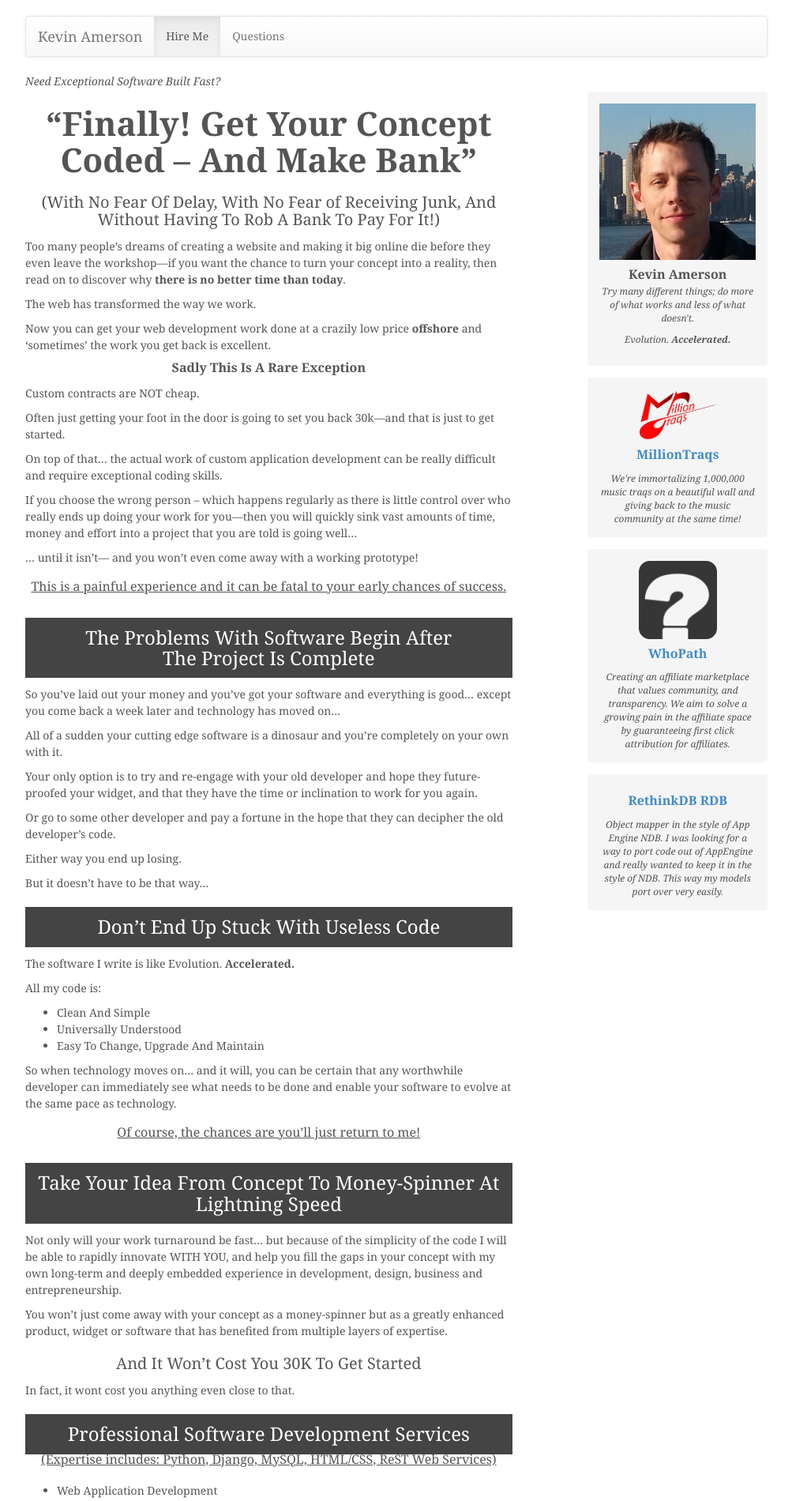
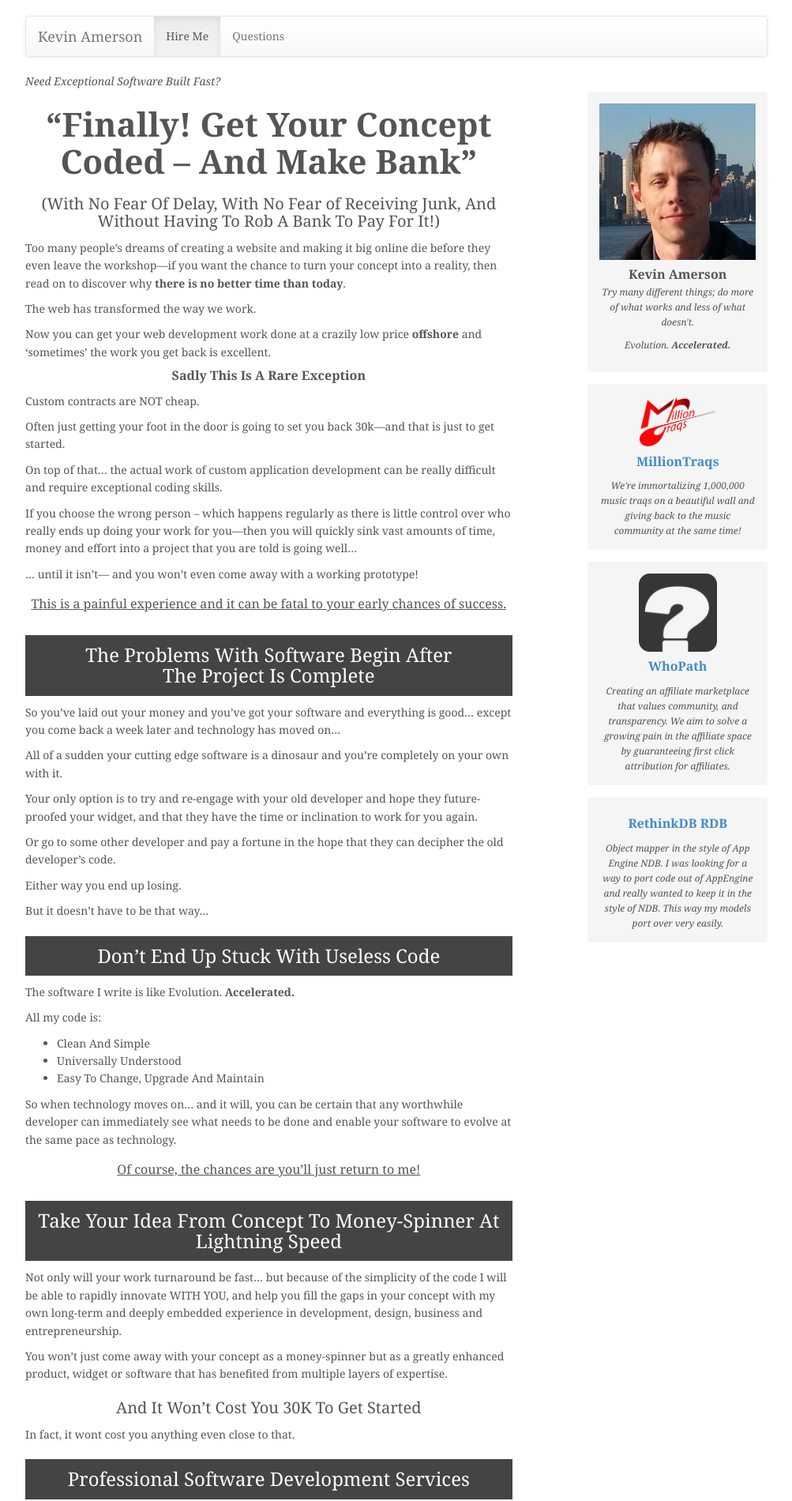
Before and after one commit to rayleyva/caoimhghin.github.io, a Jekyll site: the page built from services.md, in a window 1280 px wide. Shown: the top 1900 px of the page at 79% size, without its empty margins (138-1141 px from the left). Built offline with Jekyll 4.4.1, drawn with Linux system fonts in a browser that asks for light colours; nearby versions of some CDN libraries.

Commit message:
final touches

```diff
--- a/_includes/styles.css
+++ b/_includes/styles.css
@@ -108,7 +108,11 @@
 h3 em {text-decoration:underline;font-style:normal;}
 h4 {font-size:16px;margin-bottom:12px;font-weight:bold}
 h5 {font-size:16px;text-decoration:underline;margin-top:18px;margin-bottom:30px;}
-h6 {font-size:16px;text-decoration:underline;margin-top:-12px;margin-bottom:20px;}
+h6 {font-size:16px;text-decoration:underline;margin-bottom:20px;}
+
+.marketing-container {
+  line-height: 1.6;
+}
 
 .marketing-container ul li {font-size:14px;}
 .marketing-container p {font-size:14px;}
@@ -124,7 +128,10 @@
 h5,
 h6 {text-align:center;}
 
-h1.blog-title {text-align:left;}
+h1.blog-title,
+.blog-main h2,
+.blog-main h3,
+.blog-main h4 {text-align:left;}
 
 #case-study-milliontraqscom,
 #case-study-creekroadranchcom {background-color:#C92E2E;}
--- a/_layouts/marketing.html
+++ b/_layouts/marketing.html
@@ -19,7 +19,7 @@
     {% include header.html %}
     <div class="container marketing-container">
         <div class="row">
-            <div class="col-sm-8 blog-main">
+            <div class="col-sm-8">
                 {{ content }}
             </div>
             {% include sidebar.html %}
```
